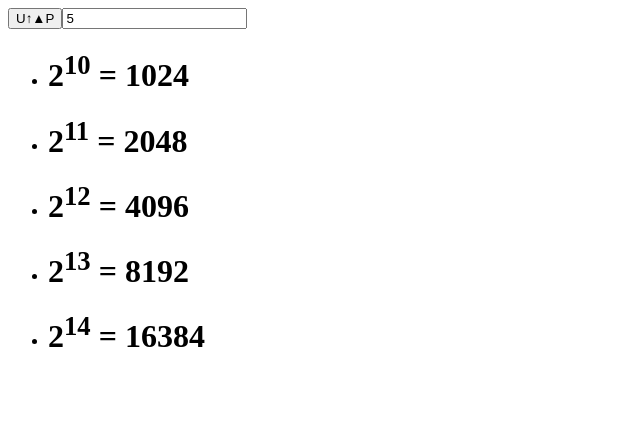
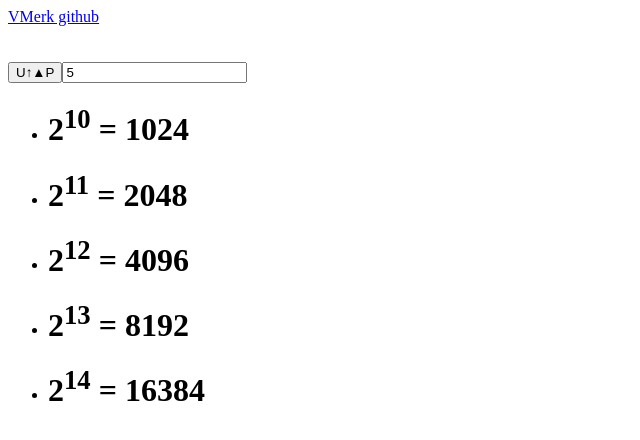
Before and after one commit to VladimirMerk/react-degrees-list, a React app: page index.html in a window 1280 px wide. Shown: the whole page, without its empty margins (0-640 px from the left). Built offline with nearby package versions, Linux system fonts and the light colour scheme.

Commit message:
Add link on github

```diff
--- a/index.html
+++ b/index.html
@@ -1,2 +1,18 @@
-<div class="cont"></div>
-<script src="./dist/main.js"></script>
+<!DOCTYPE html>
+<html>
+  <head>
+    <meta charset="utf-8">
+  </head>
+  <body>
+    <a
+      href="https://github.com/VladimirMerk/react-degrees-list/"
+      target="_blank"
+      rel="noopener noreferrer"
+    >
+      VMerk github
+    </a>
+    <br /><br /><br />
+    <div class="cont"></div>
+    <script src="./dist/main.js"></script>
+  </body>
+</html>
```
